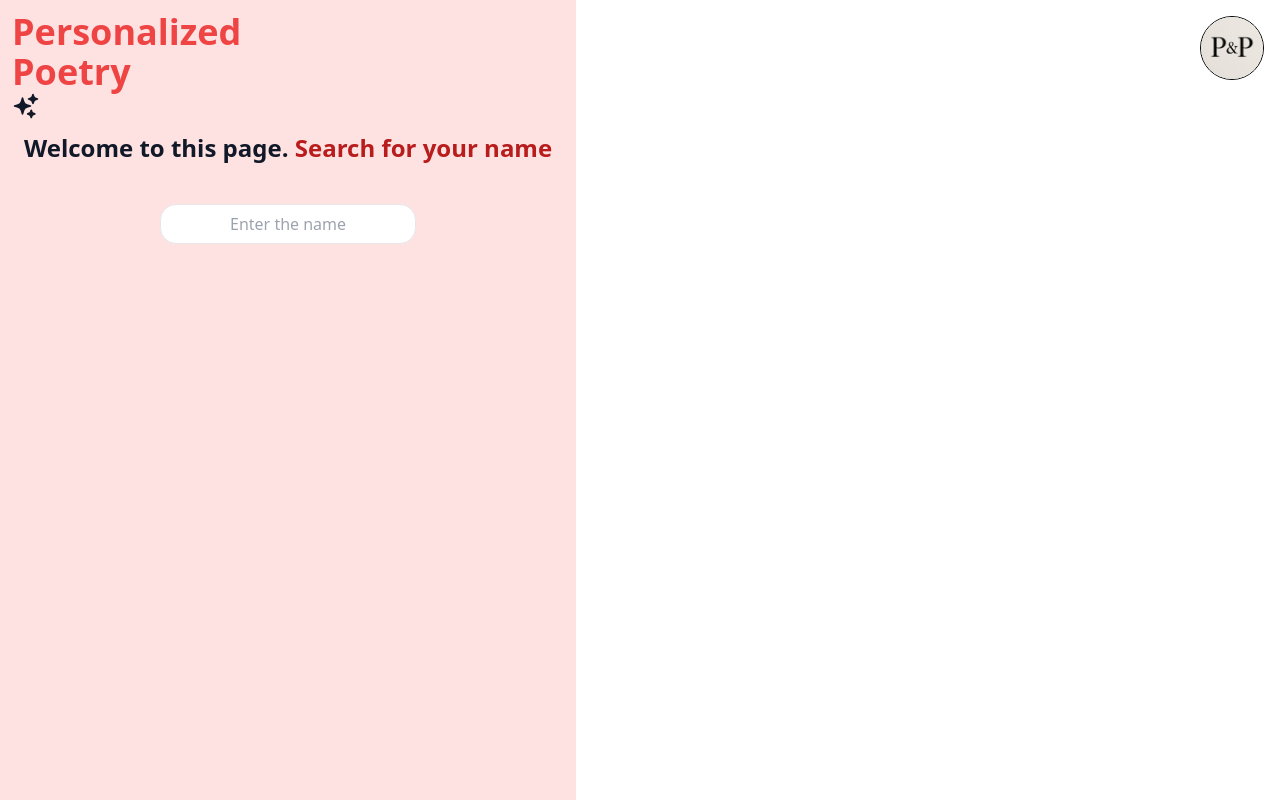
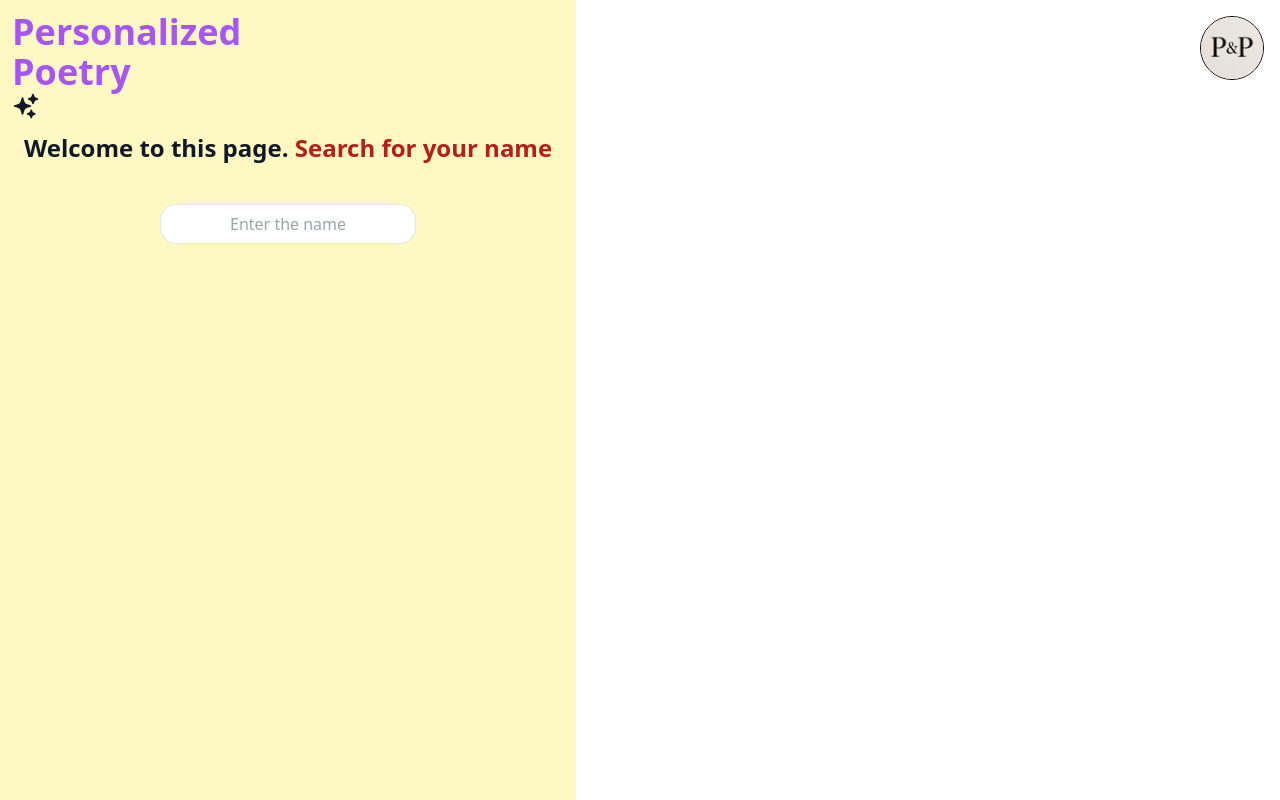
Before and after one commit to mauryamj/Personalized-Poem, a React (Vite) app: page / in a window 1280 px wide. Built offline with nearby package versions, Linux system fonts and the light colour scheme.

Commit message:
random color

```diff
--- a/src/App.jsx
+++ b/src/App.jsx
@@ -7,42 +7,48 @@ function App() {
 
  const themes = [
   {
+    bg: 'bg-purple-100',
+    ptext: 'text-green-900',
+    pline: 'text-yellow-700',
+    title: 'text-blue-500',
+    ntitle: 'text-red-700',
+  },
+  {
+    bg: 'bg-red-100',
+    ptext: 'text-purple-900',
+    pline: 'text-blue-700',
+    title: 'text-green-500',
+    ntitle: 'text-yellow-800',
+  },
+  {
     bg: 'bg-yellow-100',
-      ptext: 'text-yellow-800',
-      pline: 'text-yellow-700',
-      title: 'text-yellow-500',
+    ptext: 'text-blue-900',
+    pline: 'text-red-700',
+    title: 'text-purple-500',
+    ntitle: 'text-green-700',
   },
   {
     bg: 'bg-green-100',
-      ptext: 'text-green-900',
-      pline: 'text-green-700',
-      title: 'text-green-500',
-    },
-    {
-      bg: 'bg-red-100',
     ptext: 'text-red-900',
-      pline: 'text-red-700',
-      title: 'text-red-500',
+    pline: 'text-purple-700',
+    title: 'text-yellow-500',
+    ntitle: 'text-blue-700',
   },
   {
     bg: 'bg-blue-100',
-      ptext: 'text-blue-900',
-      pline: 'text-blue-700',
-      title: 'text-blue-500',
-    },
-    {
-      bg: 'bg-purple-100',
-      ptext: 'text-purple-900',
-      pline: 'text-purple-700',
-      title: 'text-purple-500',
+    ptext: 'text-yellow-800',
+    pline: 'text-green-700',
+    title: 'text-red-500',
+    ntitle: 'text-purple-900',
   },
 ];
+
 
   const [isEntered, setIsEntered] = useState(false);
   const [isInput, setIsInput] = useState('');
 
-  const handleKeyDown = (e) =>{
-    if( e.key === 'Enter'){
+  const handleKeyDown = (e) => {
+    if (e.key === 'Enter') {
       const name = isInput.trim().toUpperCase();
       setDisplayName(isInput.charAt(0).toUpperCase() + isInput.slice(1).toLowerCase());
       const result = [];
@@ -88,33 +94,37 @@ const handleClick = () => {
   };
 
   const [poemData, setPoemData] = useState({});
- const[poemLines , setPoemLines] = useState([]);
+  const [poemLines, setPoemLines] = useState([]);
 
-useEffect (()=>{
+  useEffect(() => {
     fetch('/list.json')
       .then((res) => res.json())
       .then((data) => setPoemData(data))
-  .catch((err) => console.error("eoor on json",err));
-},[]);
+      .catch((err) => console.error("eoor on json", err));
+  }, []);
 
 
-  const [displayName , setDisplayName] = useState('');
+  const [displayName, setDisplayName] = useState('');
   const [isIconClickedd, setIsIconClicked] = useState(false);
 
   return (
     <div className={`${theme.bg} p-3 min-h-screen overflow: hidden;
 `}>
-      <h2 className={`text-4xl font-bold ${theme.title}`}>Personalized <br/>Poetry</h2>
-      <img src='/logo.png' className='h-16 fixed top-4 right-4 object-contain cursor-pointer rounded-full border border-black' onClick={() => setIsIconClicked(false)}/>
-      <SparklesIcon onClick={handleClick} className='text-gray-900 h-7 align-text-top'/>
+      <h2 className={`text-4xl font-bold ${theme.title}`}>Personalized <br />Poetry</h2>
+      <img src='/logo.png' className='h-16 fixed top-4 right-4 object-contain cursor-pointer rounded-full border border-black' onClick={() => setIsIconClicked(false)} />
+      <SparklesIcon onClick={handleClick} className='text-gray-900 h-7 align-text-top' />
       <div>
         {isEntered ? (
           <div>
-          <p className={`p-3 text-3xl font-bold ${theme.ptext}`}>{displayName}</p>
-          {poemLines.map((item,index)=> (
-            <p key={index} className='text-gray-900 p-2'>
-            <span className={`font-bold ${theme.pline}`}>{item.letter} → </span>
+            <p className={`p-3 text-3xl font-bold ${theme.ntitle}`}>{displayName}</p>
+            {poemLines.map((item, index) => (
+              <p key={index} className="pl-7 text-base relative mb-3">
+                <span className={`absolute left-0 top-0 font-bold ${theme.pline}`}>
+                  {item.letter} →
+                </span>
+                <span className={`ml-2 ${theme.ptext}`}>
                   {item.line}
+                </span>
               </p>
 
             ))}
@@ -134,8 +144,8 @@ useEffect (()=>{
             type="text"
             className="h-10 w-64 rounded-2xl bg-white p-2.5 text-center border"
             placeholder="Enter the name"
-            value ={isInput}
-            onChange = {(e) => setIsInput(e.target.value)}
+            value={isInput}
+            onChange={(e) => setIsInput(e.target.value)}
 
             onKeyDown={handleKeyDown}
             maxLength={15}
```
Lines whose indentation alone changed are shown as unchanged.
